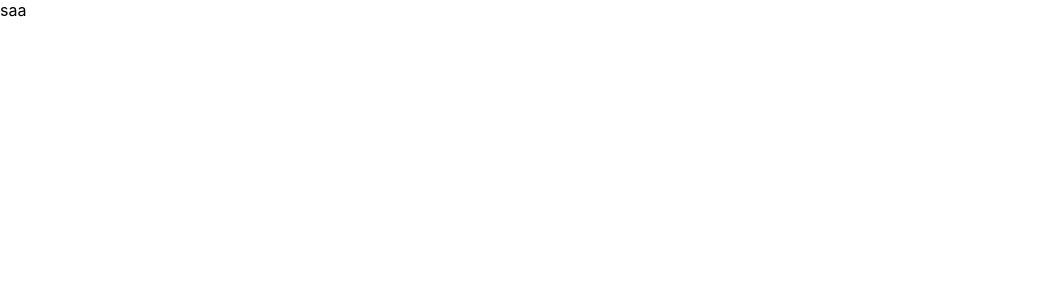
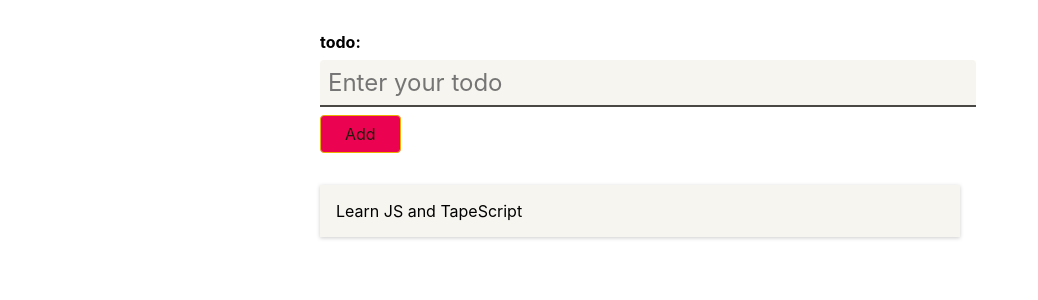
Before and after one commit to Arshaluys84/typeScriptTodoListWithLogIn, a React (Create React App) app: page / in a window 1280 px wide. Shown: the top 300 px of the page, without its empty margins (0-1038 px from the left). Built offline with nearby package versions, Linux system fonts and the light colour scheme.

Commit message:
add newTodo and delete

```diff
--- a/src/App.tsx
+++ b/src/App.tsx
@@ -1,7 +1,31 @@
-import "./App.css";
+import { useState } from "react";
+import NewTodo from "./components/NewTodo";
+import Todos from "./components/Todos";
+import { Todo } from "./models/Todo";
 
 function App() {
-  return <div className="App">saa</div>;
+  const todosni = [new Todo("Learn JS and TapeScript")];
+  const [todos, setTodos] = useState(todosni);
+  // ["Learn JS", "Learn TypeScript"];
+  const onAddHandler = (text: string) => {
+    setTodos((prev) => [...prev, new Todo(text)]);
+  };
+  const onDelete = (todoId: string) => {
+    setTodos((prev) => prev.filter((item) => item.id !== todoId));
+  };
+  return (
+    <div className="App">
+      <NewTodo onAdd={onAddHandler} />
+      <Todos todos={todos} onDelete={onDelete} />
+    </div>
+  );
 }
 
 export default App;
+// import "./App.css";
+
+// function App() {
+//   return <div className="App"></div>;
+// }
+
+// export default App;
--- /dev/null
+++ b/src/components/NewTodo/index.css
@@ -0,0 +1,44 @@
+.form {
+  width: 40rem;
+  margin: 2rem auto;
+}
+
+.form label {
+  display: block;
+  font-weight: bold;
+  margin-bottom: 0.5rem;
+}
+
+.form input {
+  display: block;
+  width: 100%;
+  font: inherit;
+  font-size: 1.5rem;
+  padding: 0.5rem;
+  border-radius: 4px;
+  background-color: #f7f5ef;
+  border: none;
+  border-bottom: 2px solid #494844;
+  border-bottom-right-radius: 0;
+  border-bottom-left-radius: 0;
+  margin-bottom: 0.5rem;
+}
+
+.form button {
+  font: inherit;
+  background-color: #eb0250;
+  border: 1px solid #ebb002;
+  color: #201d0f;
+  padding: 0.5rem 1.5rem;
+  border-radius: 4px;
+  cursor: pointer;
+}
+
+.form button:hover,
+.form button:active {
+  background-color: #eb0250;
+  border-color: #ebc002;
+}
+.form p {
+  color: #eb0250;
+}
--- /dev/null
+++ b/src/components/NewTodo/index.tsx
@@ -0,0 +1,44 @@
+import { ChangeEvent, FormEvent, useState } from "react";
+import "./index.css";
+
+const NewTodo: React.FC<{ onAdd: (text: string) => void }> = ({ onAdd }) => {
+  const [text, setText] = useState<string>("");
+  const [isValid, setIsValid] = useState(false);
+  const [isTouched, setIsTouched] = useState(false);
+  const onChangeHandler = (event: ChangeEvent<HTMLInputElement>) => {
+    setText(event.target.value);
+    setIsValid(true);
+  };
+  const submitHandler = (event: FormEvent) => {
+    event.preventDefault();
+
+    if (text.trim().length <= 3) {
+      setIsValid(false);
+      setIsTouched(true);
+      return;
+    }
+
+    onAdd(text);
+    setText("");
+  };
+
+  return (
+    <form onSubmit={submitHandler} className="form">
+      <label htmlFor="text">todo:</label>
+      <input
+        type="text"
+        id="text"
+        placeholder="Enter your todo"
+        name="text"
+        value={text}
+        onChange={onChangeHandler}
+      />
+      <button>Add</button>
+      {isTouched && !isValid && (
+        <p>Please Enter Todo , it has to be longer than 3 letters</p>
+      )}
+    </form>
+  );
+};
+
+export default NewTodo;
--- /dev/null
+++ b/src/components/TodoItem/index.css
@@ -0,0 +1,6 @@
+.item {
+  margin: 1rem 0;
+  box-shadow: 0 1px 4px rgba(0, 0, 0, 0.2);
+  padding: 1rem;
+  background-color: #f7f5ef;
+}
--- /dev/null
+++ b/src/components/TodoItem/index.tsx
@@ -0,0 +1,15 @@
+import { Todo } from "../../models/Todo";
+import "./index.css";
+
+const TodoItem: React.FC<{ todo: Todo; onDelete: (id: string) => void }> = ({
+  todo,
+  onDelete,
+}) => {
+  return (
+    <li onClick={() => onDelete(todo.id)} className="item">
+      {todo.title}
+    </li>
+  );
+};
+
+export default TodoItem;
--- /dev/null
+++ b/src/components/Todos/index.css
@@ -0,0 +1,6 @@
+.todos {
+  list-style: none;
+  margin: 2rem auto;
+  padding: 0;
+  width: 40rem;
+}
--- /dev/null
+++ b/src/components/Todos/index.tsx
@@ -0,0 +1,20 @@
+import React from "react";
+import { Todo } from "../../models/Todo";
+import TodoItem from "../TodoItem";
+import "./index.css";
+
+const Todos: React.FC<{ todos: Todo[]; onDelete: (id: string) => void }> = ({
+  todos,
+  onDelete,
+}) => {
+  return (
+    <ul className="todos">
+      {todos.map((item) => (
+        //   <li key={item.id}>{item.title}</li>
+        <TodoItem key={item.id} todo={item} onDelete={onDelete} />
+      ))}
+    </ul>
+  );
+};
+
+export default Todos;
--- /dev/null
+++ b/src/models/Todo.ts
@@ -0,0 +1,8 @@
+export class Todo {
+  id: string;
+  title: string;
+  constructor(t: string) {
+    this.title = t;
+    this.id = new Date().toISOString();
+  }
+}
```
